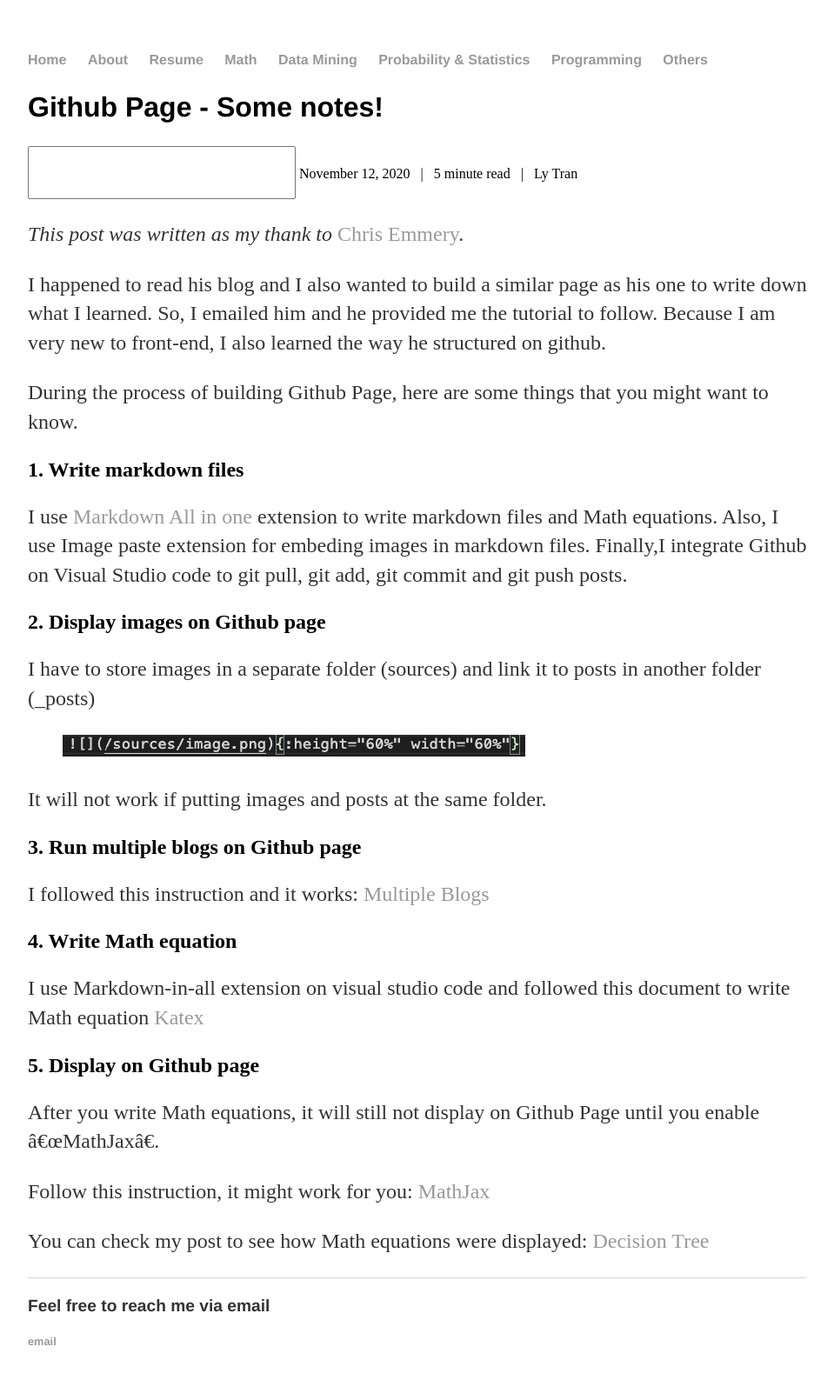
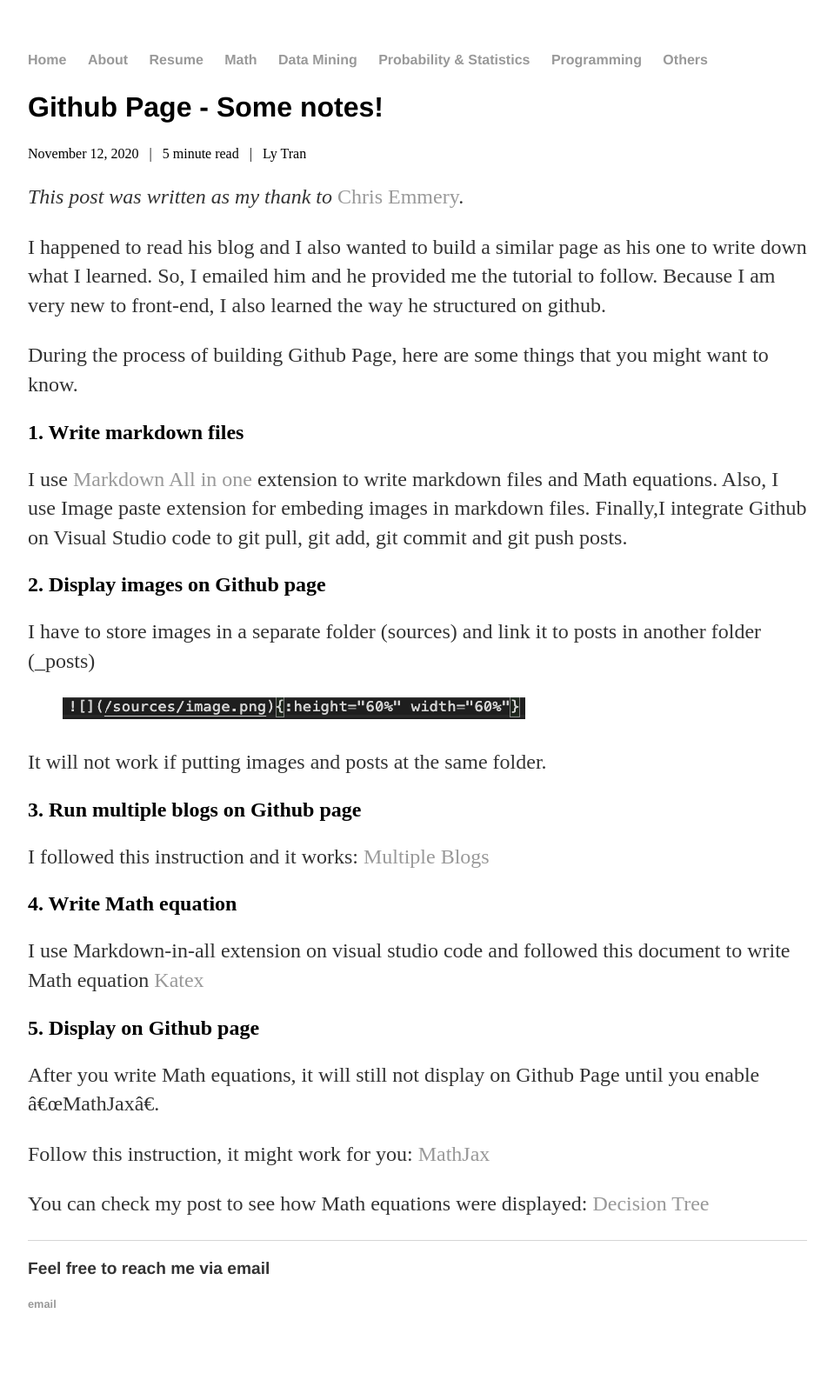
Before and after one commit to lytranp/lytranp.github.io, a Jekyll site: the page built from _posts/others/2020-11-12-github-page-notes.md, in a window 1280 px wide. Shown: the whole page at 87% size, without its empty margins (160-1119 px from the left). Built offline with Jekyll 4.4.1, drawn with Linux system fonts in a browser that asks for light colours; a script that is not in the unit is left out; after the commit the page ends 1567 px from its top, so only the background shows below that.

Commit message:
Update post.html

```diff
--- a/_layouts/post.html
+++ b/_layouts/post.html
@@ -16,8 +16,19 @@
 		<h1>{{ page.title }}</h1>
 
 		{% include mathjax.html %}
-		<!-- link to main stylesheet -->
-		<input style="width:300px; height:55px; font-size:20px;" />
+
+<style type="text/css">
+
+textarea {
+width: 100px;
+height: 1em;
+}
+
+input, select, textarea {
+font-size: 50%;
+}
+
+</style>
 
 		<time>{{ page.date | date: '%B %-d, %Y' }} &nbsp; | &nbsp;
 			{% if page.path contains '_posts' %}
```
